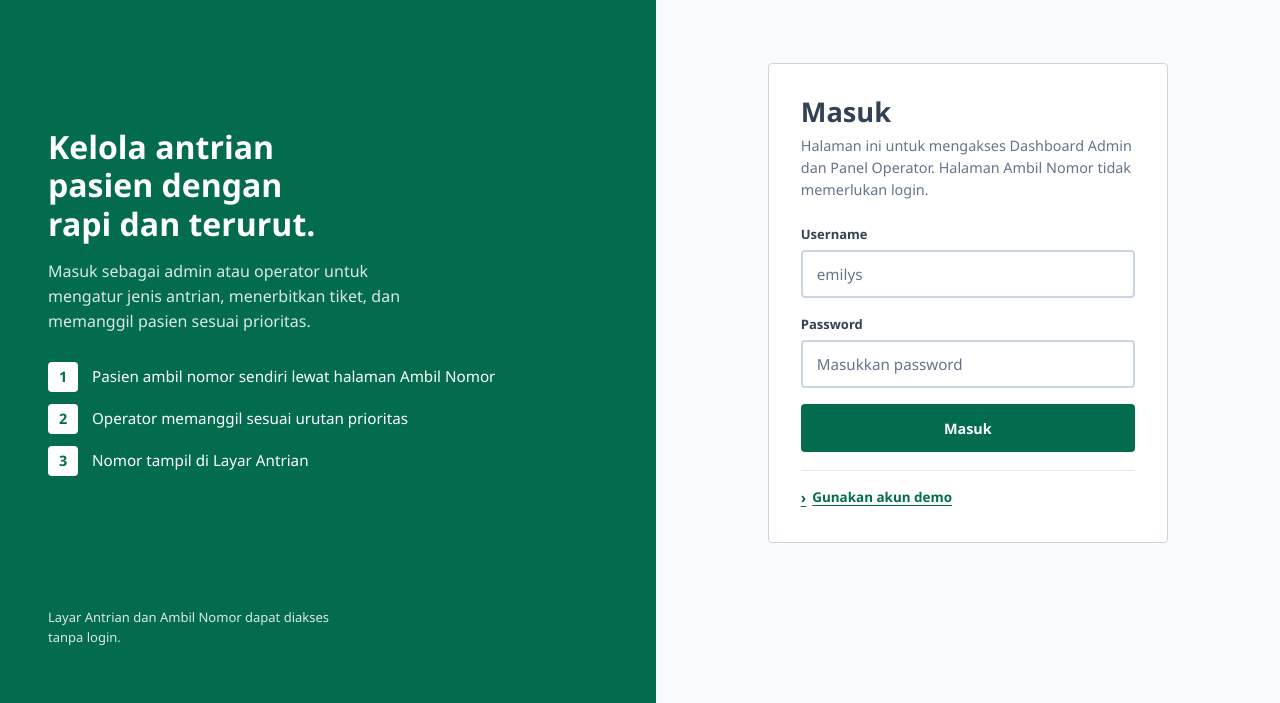
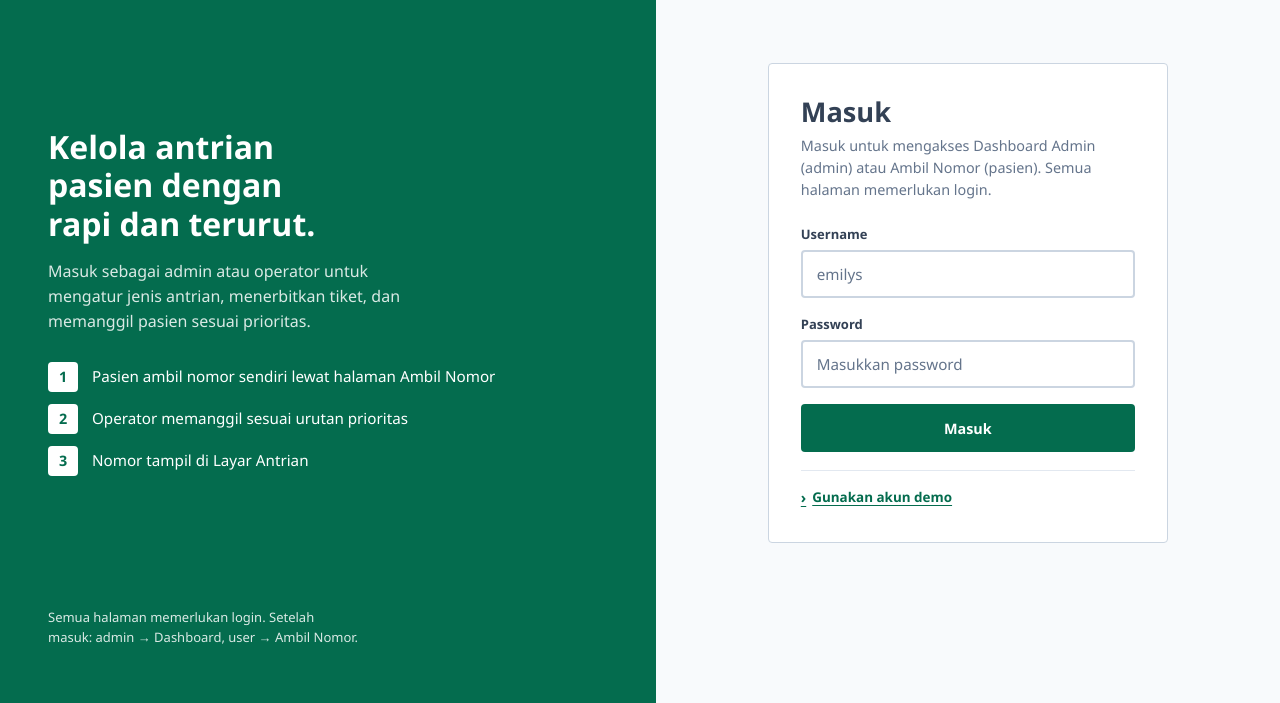
Before and after one commit to o-deraa/pweb-ts-A11-2026, a website with bundled scripts: page login.html in a window 1280 px wide. Shown: the part 97-800 px from the top of the page. Built offline with nearby package versions, Linux system fonts and the light colour scheme.

Commit message:
docs: update login page copy to reflect login-gated flow

```diff
--- a/login.html
+++ b/login.html
@@ -23,13 +23,13 @@
           <div class="flow-step"><span class="n">3</span> Nomor tampil di Layar Antrian</div>
         </div>
       </div>
-      <p class="sm" style="color:rgba(255,255,255,.85);margin:0">Layar Antrian dan Ambil Nomor dapat diakses tanpa login.</p>
+      <p class="sm" style="color:rgba(255,255,255,.85);margin:0">Semua halaman memerlukan login. Setelah masuk: admin → Dashboard, user → Ambil Nomor.</p>
     </aside>
 
     <main class="login-main">
       <div class="login-card">
         <h1>Masuk</h1>
-        <p class="helper">Halaman ini untuk mengakses Dashboard Admin dan Panel Operator. Halaman Ambil Nomor tidak memerlukan login.</p>
+        <p class="helper">Masuk untuk mengakses Dashboard Admin (admin) atau Ambil Nomor (pasien). Semua halaman memerlukan login.</p>
         <div id="error" class="alert-error" role="alert"></div>
         <form id="loginForm">
           <div class="field-group">
```
